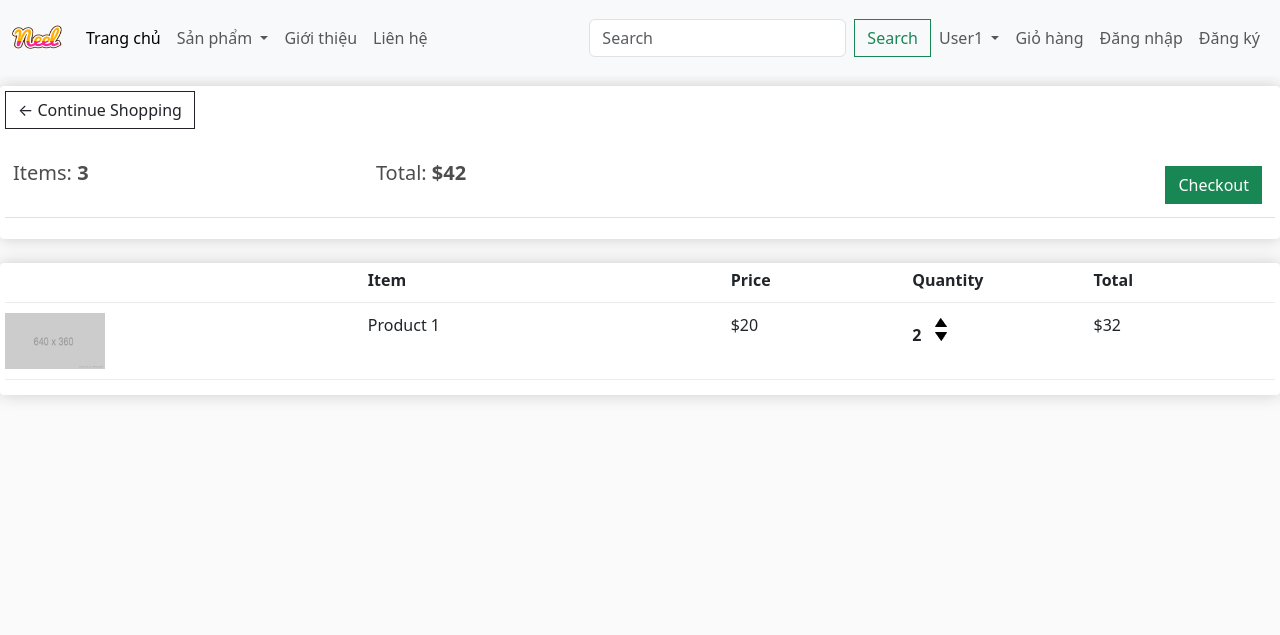
After one commit to m1nhpham2k4/Django_web, a Django app: template webbanhang/app/templates/app/card.html in a window 1280 px wide. The commit adds this page. Shown: the top 635 px of the page. Run offline with Django 4.2, Linux system fonts and the light colour scheme; the template is opened without the code that fills it, so the values that code supplies are empty; some libraries are stand-ins or nearby versions.

Commit message:
Django_web

```diff
--- a/webbanhang/app/templates/app/base.html
+++ b/webbanhang/app/templates/app/base.html
@@ -83,9 +83,11 @@
       </div>
     </nav>
     <!-- main -->
-     {% block banner_slider %}{% endblock banner_slider %}
-    {% block main-content %}
-    {% endblock main-content %}
+    {% block banner_slider %}{% endblock banner_slider %}
+    {% block main-content %}{% endblock main-content %}
+    {% block card_content %}{% endblock card_content %}
+    {%block 'checkout' %}{% endblock 'checkout' %}
+
     <!-- footer -->
     <footer class="container-fluid bg-success text-center fixed-bottom p-2 mt-5">
         copyright 2022
--- /dev/null
+++ b/webbanhang/app/templates/app/card.html
@@ -0,0 +1,52 @@
+{% extends 'app/base.html' %}
+{% load static %}
+{% block card_content %}
+<div class="row">
+	<div class="col-lg-12">
+		<div class="box-element">
+
+			<a  class="btn btn-outline-dark" href="{% url 'home' %}">&#x2190; Continue Shopping</a>
+
+			<br>
+			<br>
+			<table class="table">
+				<tr>
+					<th><h5>Items: <strong>3</strong></h5></th>
+					<th><h5>Total:<strong> $42</strong></h5></th>
+					<th>
+						<a  style="float:right; margin:5px;" class="btn btn-success" href="{% url 'checkout' %}">Checkout</a>
+					</th>
+				</tr>
+			</table>
+
+		</div>
+
+		<br>
+		<div class="box-element">
+			<div class="cart-row">
+				<div style="flex:2"></div>
+				<div style="flex:2"><strong>Item</strong></div>
+				<div style="flex:1"><strong>Price</strong></div>
+				<div style="flex:1"><strong>Quantity</strong></div>
+				<div style="flex:1"><strong>Total</strong></div>
+			</div>
+
+			<div class="cart-row">
+				<div style="flex:2"><img class="row-image" src="{% static 'app/images/placeholder.png' %}"></div>
+				<div style="flex:2"><p>Product 1</p></div>
+				<div style="flex:1"><p>$20</p></div>
+				<div style="flex:1">
+					<p class="quantity">2</p>
+					<div class="quantity">
+						<img class="chg-quantity" src="{% static  'app/images/arrow-up.png' %}">
+
+						<img class="chg-quantity" src="{% static  'app/images/arrow-down.png' %}">
+					</div>
+				</div>
+				<div style="flex:1"><p>$32</p></div>
+			</div>
+
+		</div>
+	</div>
+</div>
+{% endblock card_content %}
--- a/webbanhang/app/urls.py
+++ b/webbanhang/app/urls.py
@@ -2,5 +2,7 @@ from django.contrib import admin
 from django.urls import path,include
 from . import views
 urlpatterns = [
-    path('', views.home),
+    path('', views.home, name="home"),
+    path('card/', views.card, name="cart"),
+    path('checkout/', views.checkout, name="checkout"),
 ]
```
Also changed, not shown: webbanhang/app/templates/app/checkout.html (added, +67 -0 lines), webbanhang/app/views.py (+8 -1 lines), webbanhang/app/static/app/images/arrow-down.png (added), webbanhang/app/static/app/images/arrow-up.png (added), webbanhang/app/static/app/images/placeholder.png (added).
